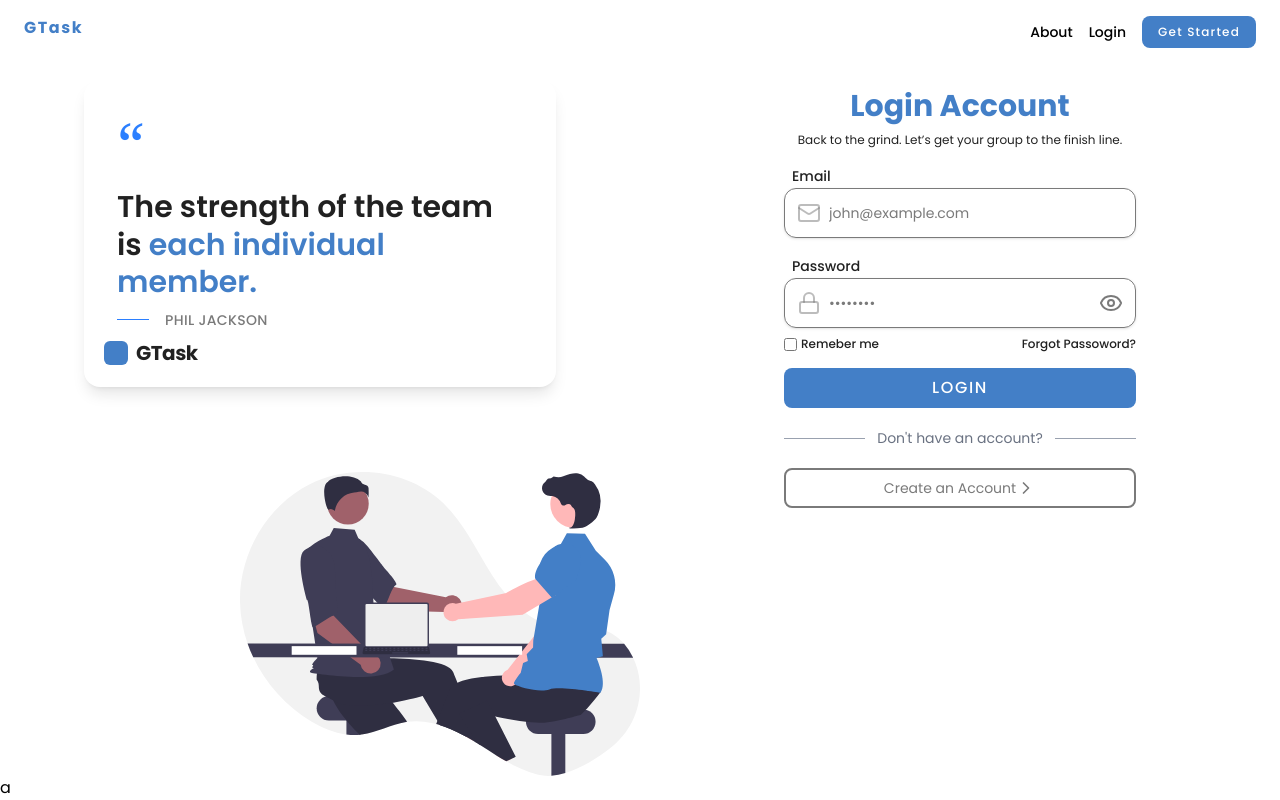
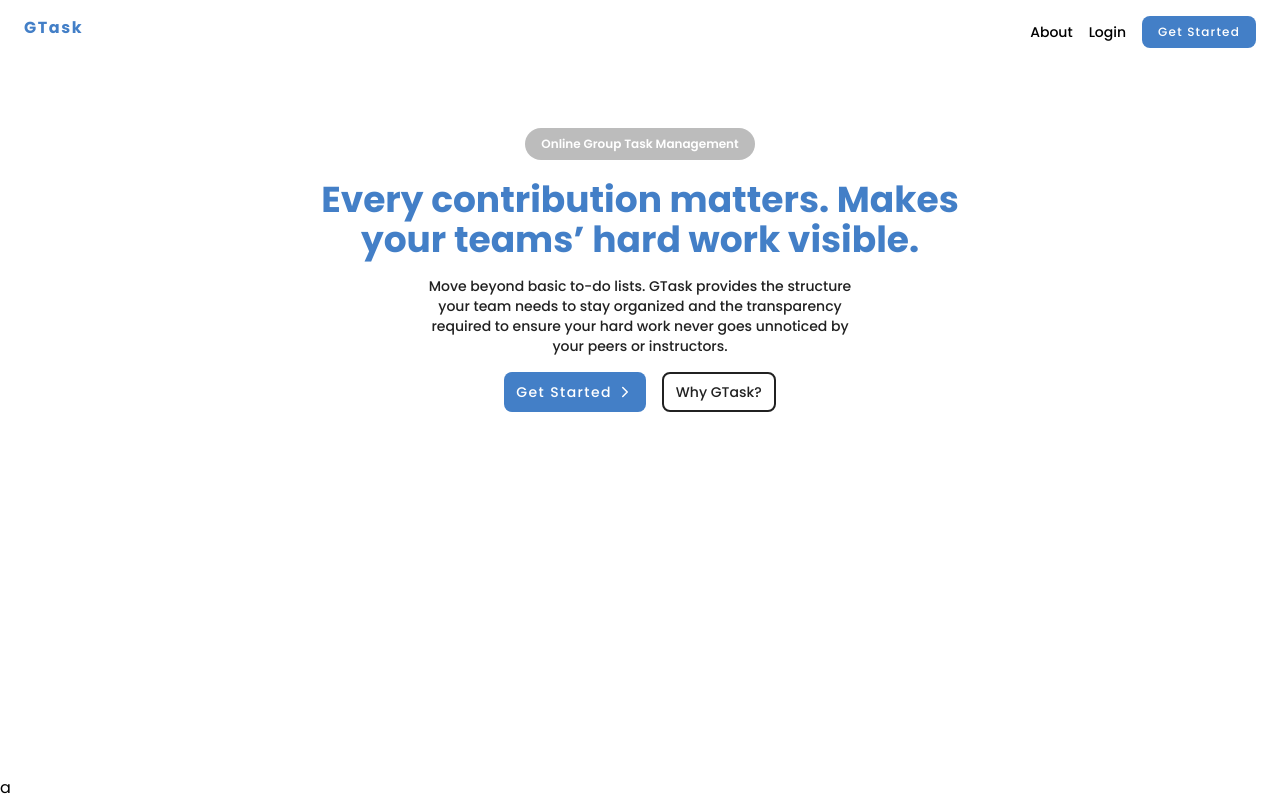
Before and after one commit to AkiraC0de/Task-Management, a React (Vite) app in the folder frontend/: page / in a window 1280 px wide. Built offline with nearby package versions, Linux system fonts and the light colour scheme; no server answers.

Commit message:
frontend: refactor the home page. Added catching phrases. Added Link Buttons.

```diff
--- a/frontend/src/Layouts/LandingLayout.jsx
+++ b/frontend/src/Layouts/LandingLayout.jsx
@@ -1,5 +1,5 @@
 import { Outlet } from "react-router-dom"
-import Header from "../features/LandingHeader/Header"
+import Header from "../features/Landing/Header"
 
 const LandingLayout = () => {
   return (
--- /dev/null
+++ b/frontend/src/features/Landing/Hero.jsx
@@ -0,0 +1,16 @@
+const Hero = () => {
+  return (
+    <div className="max-w-160 flex flex-col items-center text-center">
+      <p className="bg-secondary-text/50 px-4 text-xs font-semibold py-2 w-fit text-white rounded-3xl mb-5">
+        Online Group Task Management
+      </p>
+      <h1 className="text-2xl md:text-4xl text-primary font-bold">
+        Every contribution matters. Makes your teams’ hard work visible.
+      </h1>
+      <p className="text-center text-sm md:text-md max-w-110 font-medium text-primary-text my-4">
+        Move beyond basic to-do lists. GTask provides the structure your team needs to stay organized and the transparency required to ensure your hard work never goes unnoticed by your peers or instructors.
+      </p>
+    </div>
+  )
+}
+export default Hero
--- /dev/null
+++ b/frontend/src/features/Landing/LinkButtons.jsx
@@ -0,0 +1,24 @@
+import { Link } from "react-router-dom"
+import PrimaryButton from "../../components/PrimaryButton"
+import { ChevronRight } from "lucide-react"
+import SecondaryButton from "../../components/SecondaryButton"
+
+const LinkButtons = () => {
+  return (
+    <div className="flex gap-4">
+      <PrimaryButton className="px-3 text-sm">
+        <Link
+          to="/signup"
+          className="flex gap-1 items-center"
+        >
+          Get Started
+          <ChevronRight size={18}/>
+        </Link>
+      </PrimaryButton>
+      <SecondaryButton className="px-3 text-sm">
+        Why GTask?
+      </SecondaryButton>
+    </div>
+  )
+}
+export default LinkButtons
--- a/frontend/src/pages/Home.jsx
+++ b/frontend/src/pages/Home.jsx
@@ -1,8 +1,12 @@
-
+import Hero from "../features/Landing/Hero"
+import LinkButtons from "../features/Landing/LinkButtons"
 
 const Home = () => {
   return (
-    <div>Home</div>
+    <div className="flex-1 flex flex-col items-center mt-10 p-6">
+      <Hero/>
+      <LinkButtons/>
+    </div>
   )
 }
 
--- a/frontend/src/routes/AppRoutes.jsx
+++ b/frontend/src/routes/AppRoutes.jsx
@@ -10,7 +10,7 @@ const AppRoutes = () => {
   return (
     <Routes>
       <Route path="/" element={<LandingLayout/>}>
-        <Route index element={<Login/>}/>
+        <Route index element={<Home/>}/>
         <Route path="login" element={<Login/>}/>
         <Route path="signup" element={<Signup/>}/>
       </Route>
```
Also changed, not shown: frontend/src/features/Landing/Header.jsx (renamed from frontend/src/features/LandingHeader/Header.jsx), frontend/src/features/Landing/Nav.jsx (renamed from frontend/src/features/LandingHeader/Nav.jsx).
